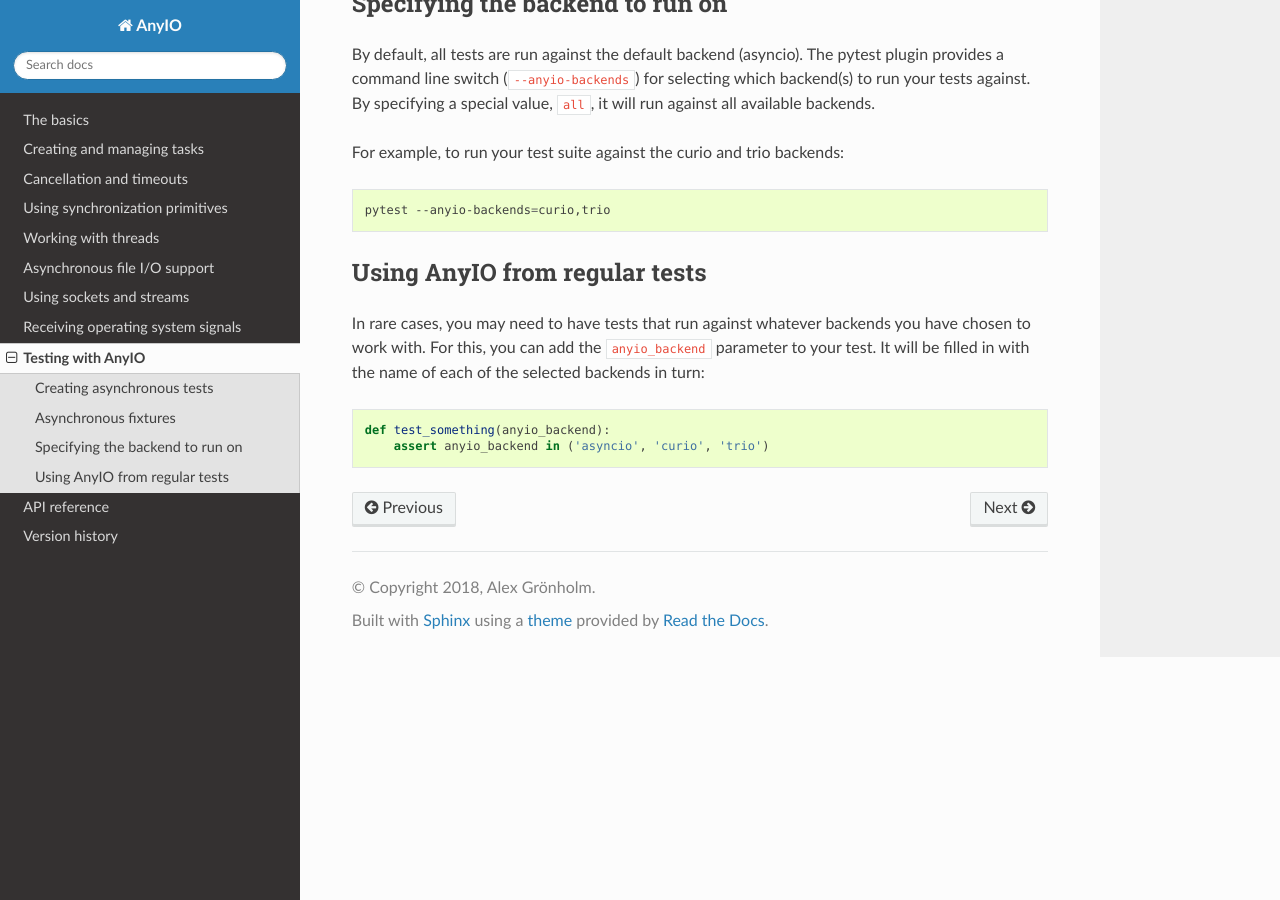
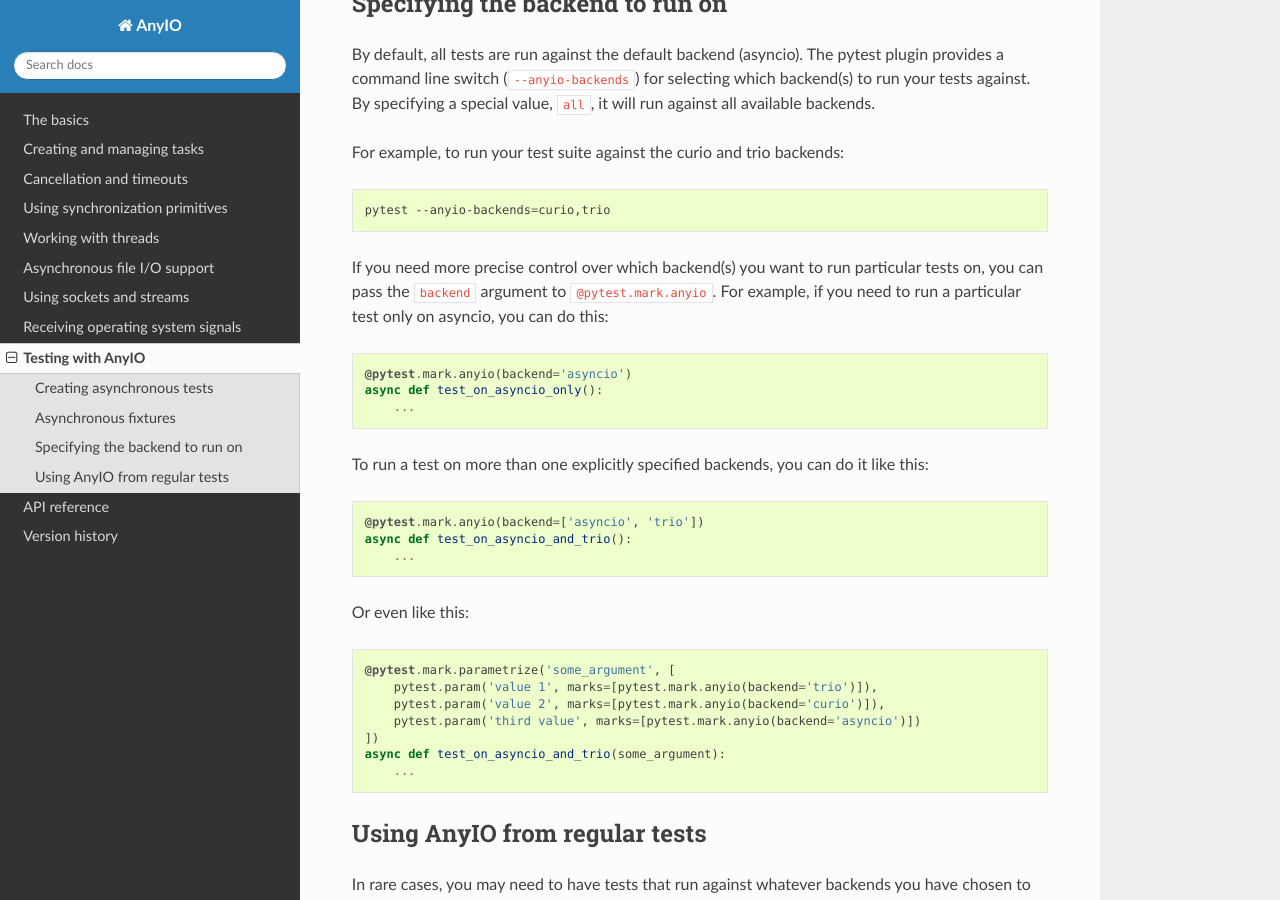
Before and after one commit to agronholm/anyio, a Sphinx documentation site: the page built from docs/testing.rst, in a window 1280 px wide and 900 px high, scrolled down 1160 px. Built offline with Sphinx 7.4.7 and the Read the Docs theme 2.0.0, drawn with Linux system fonts in a browser that asks for light colours.

Commit message:
Allowed specifying test or parameter specific backends

```diff
--- a/docs/testing.rst
+++ b/docs/testing.rst
@@ -63,6 +63,30 @@ For example, to run your test suite against the curio and trio backends:
 
     pytest --anyio-backends=curio,trio
 
+If you need more precise control over which backend(s) you want to run particular tests on,
+you can pass the ``backend`` argument to ``@pytest.mark.anyio``. For example, if you need to run
+a particular test only on asyncio, you can do this::
+
+    @pytest.mark.anyio(backend='asyncio')
+    async def test_on_asyncio_only():
+        ...
+
+To run a test on more than one explicitly specified backends, you can do it like this::
+
+    @pytest.mark.anyio(backend=['asyncio', 'trio'])
+    async def test_on_asyncio_and_trio():
+        ...
+
+Or even like this::
+
+    @pytest.mark.parametrize('some_argument', [
+        pytest.param('value 1', marks=[pytest.mark.anyio(backend='trio')]),
+        pytest.param('value 2', marks=[pytest.mark.anyio(backend='curio')]),
+        pytest.param('third value', marks=[pytest.mark.anyio(backend='asyncio')])
+    ])
+    async def test_on_asyncio_and_trio(some_argument):
+        ...
+
 Using AnyIO from regular tests
 ------------------------------
 
--- a/docs/versionhistory.rst
+++ b/docs/versionhistory.rst
@@ -5,6 +5,9 @@ This library adheres to `Semantic Versioning 2.0 <http://semver.org/>`_.
 
 **UNRELEASED**
 
+- Added the ``backend`` argument to ``@pytest.mark.anyio`` for fine grained control over which
+  backend(s) to use with each test
+- Allowed regular functions to be marked with ``@pytest.mark.anyio``
 - Fixed ``CancelledError`` leaking from a cancel scope on asyncio if the task previously received a
   cancellation exception
 
```
Also changed, not shown: 3 other files.
